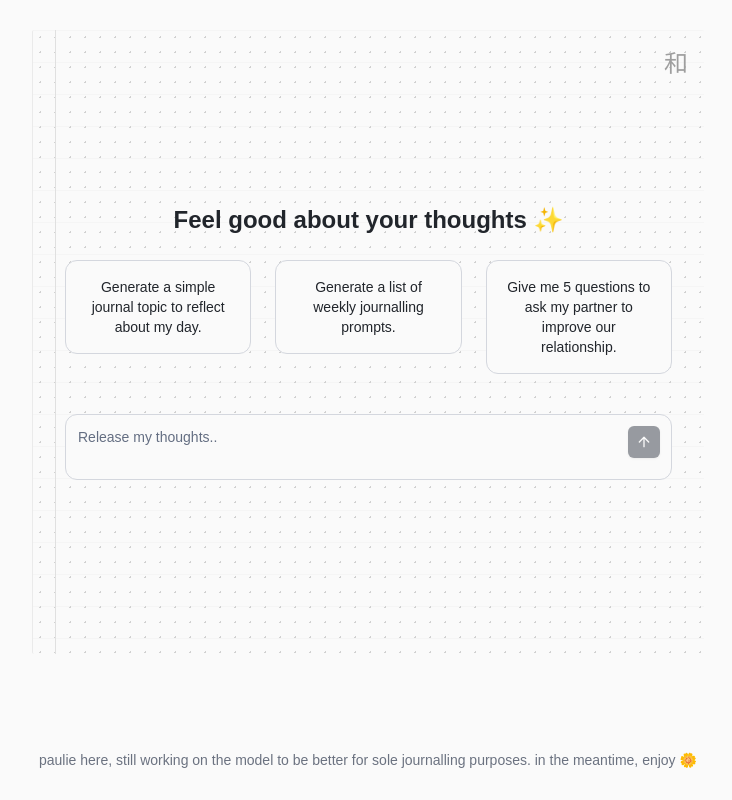
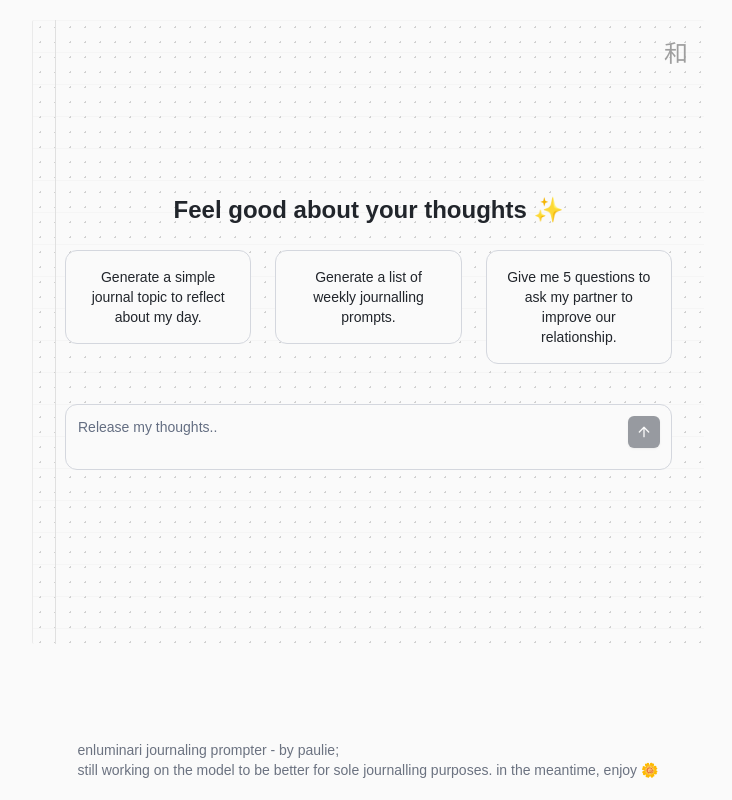
Before and after one commit to paulinavita/enluminari, a Next.js app: page / in a window 1280 px wide. Shown: the whole page, without its empty margins (272-1004 px from the left). Built offline with nearby package versions, Linux system fonts and the light colour scheme.

Commit message:
feat: add credits

```diff
--- a/src/app/page.tsx
+++ b/src/app/page.tsx
@@ -57,8 +57,9 @@ export default function Home() {
         <ChatWithSuggestions />
       </div>
       <div className="max-w-2xl mx-auto pt-24 text-sm text-gray-500">
-        paulie here, still working on the model to be better for sole
-        journalling purposes. in the meantime, enjoy 🌼
+        enluminari journaling prompter - by paulie; <br />
+        still working on the model to be better for sole journalling purposes.
+        in the meantime, enjoy 🌼
       </div>
     </main>
   );
```
